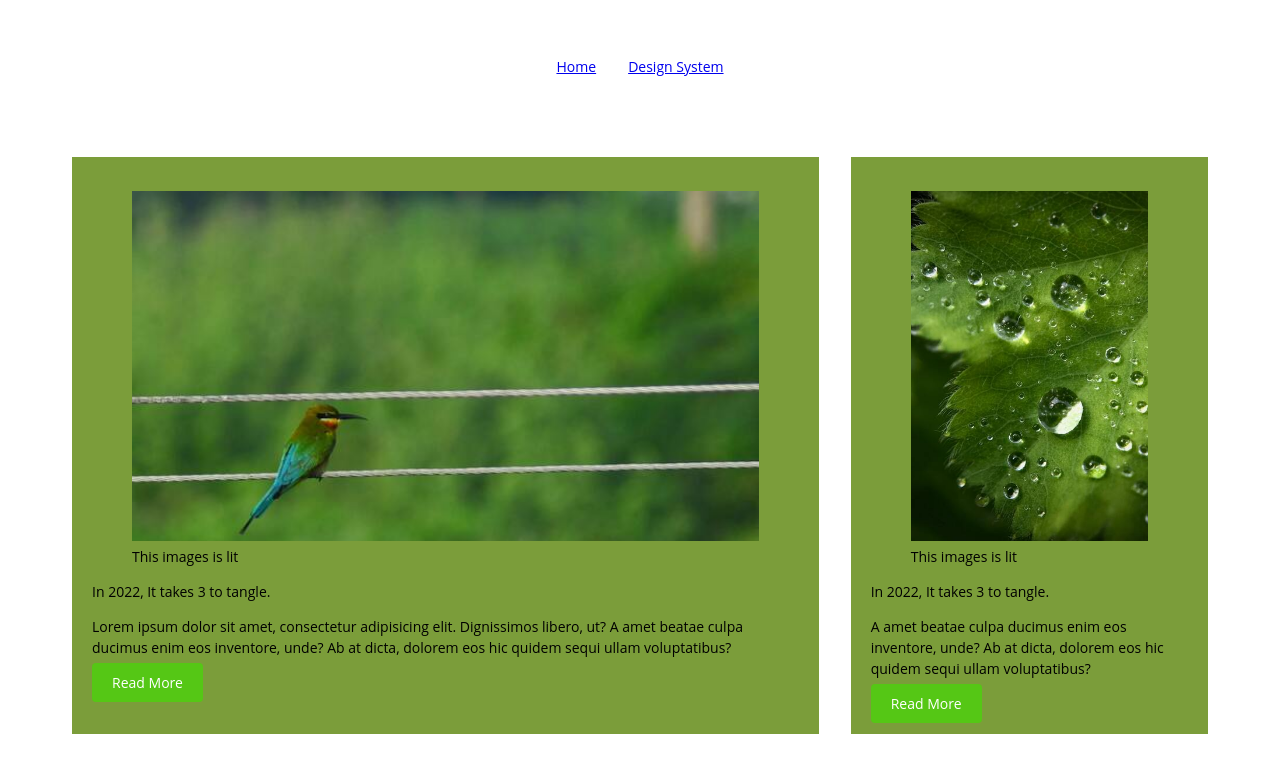
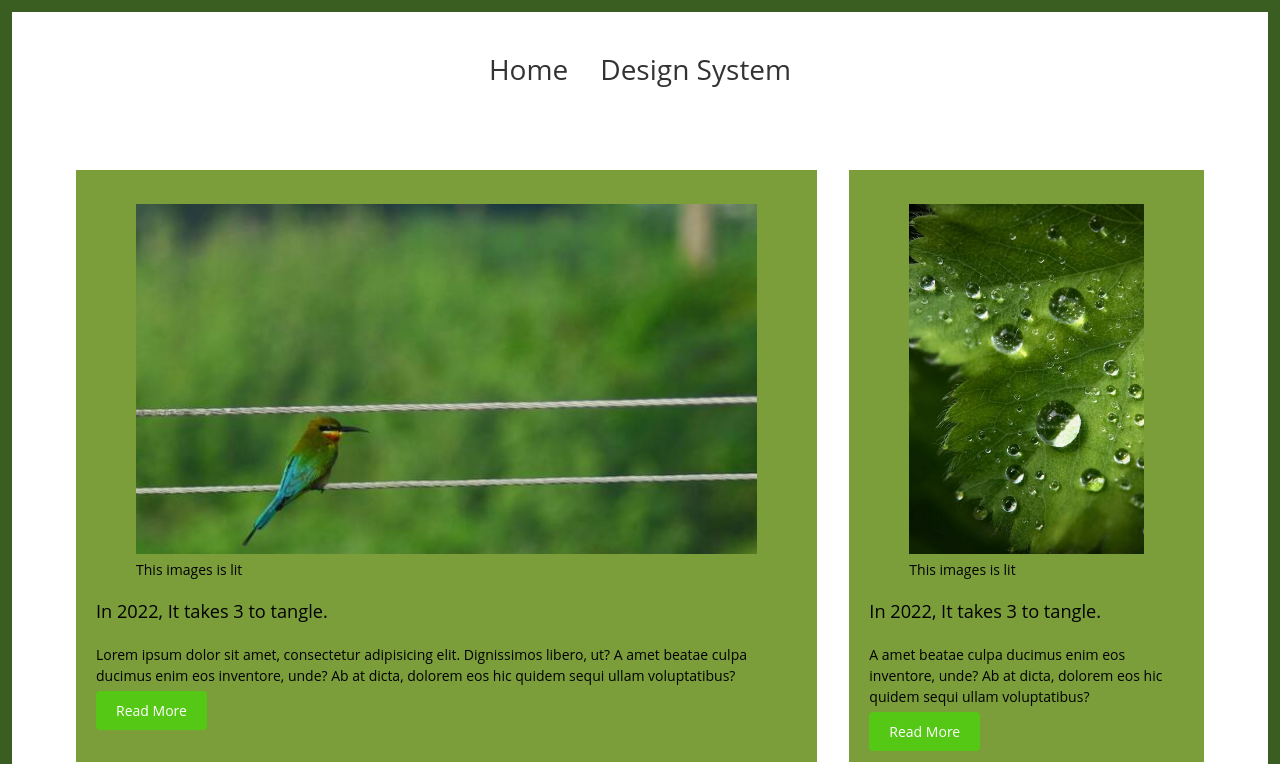
Before and after one commit to mrpeski/udacity-fw-nd-001, a website built with webpack: page src/index.html in a window 1280 px wide. Shown: the top 764 px of the page. Built offline with nearby package versions, Linux system fonts and the light colour scheme.

Commit message:
style: Theming

```diff
--- a/src/css/patterns.css
+++ b/src/css/patterns.css
@@ -1,4 +1,33 @@
 /* Patterns */
 .nav .link {
-    padding: 16px
+    padding: 16px;
+    text-decoration: none;
+    color: #333;
+    font-size: 2em;
 }
+body{
+    border: 12px solid #3a5e22;
+    border-width: 0 12px;
+    margin: 0;
+}
+body::before{
+    content: "";
+    display: block;
+    position: fixed;
+    top: 0;
+    left: 0;
+    right: 0;
+    height: 12px;
+    background-color: #3a5e22;
+}
+
+body::after{
+    content: "";
+    display: block;
+    position: fixed;
+    bottom: 0;
+    left: 0;
+    right: 0;
+    height: 12px;
+    background-color: #3a5e22;
+}
--- a/src/css/typography.css
+++ b/src/css/typography.css
@@ -1 +1,4 @@
 /* Typography */
+.title {
+    font-size: 1.3em;
+}
```
